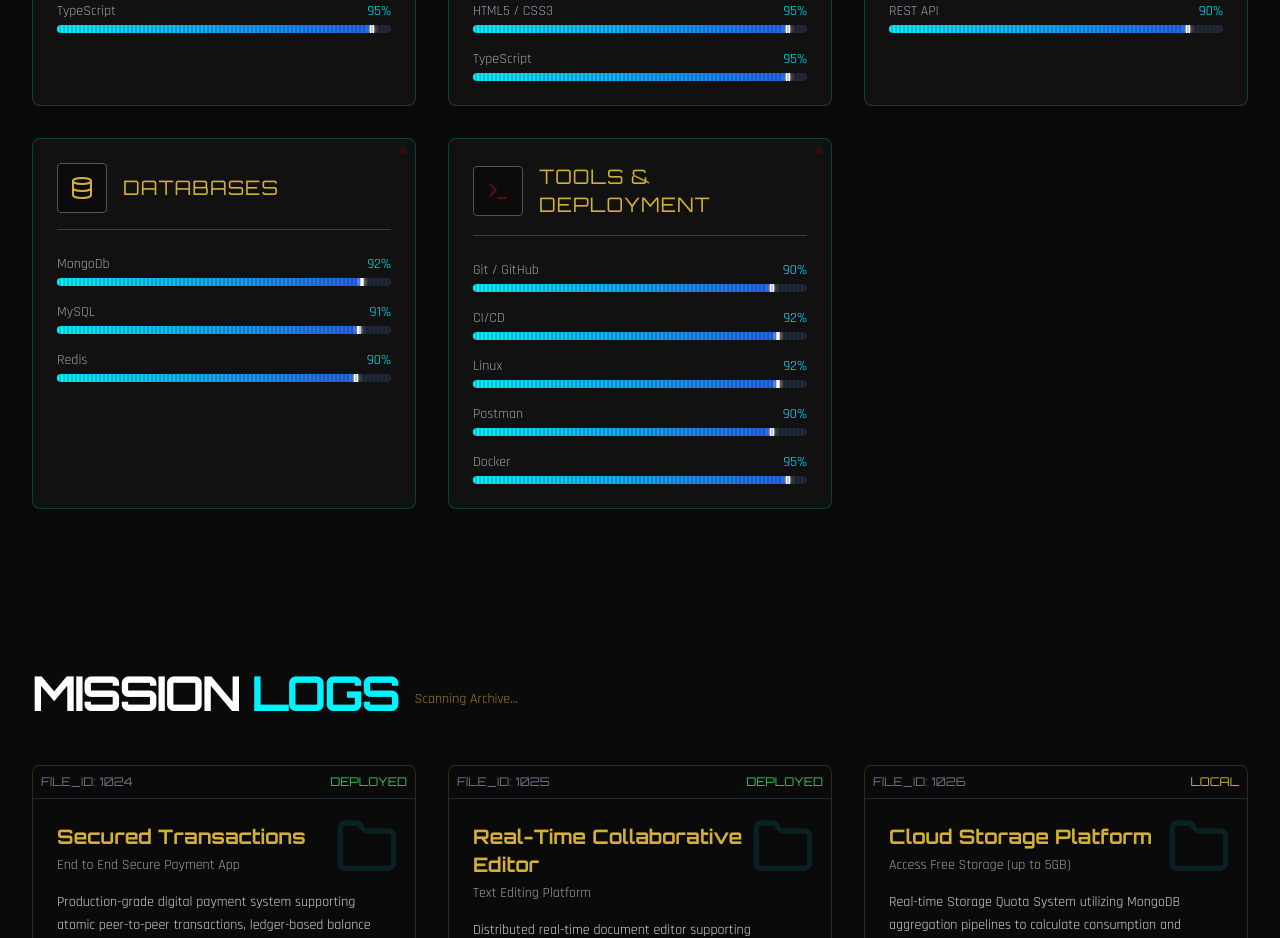
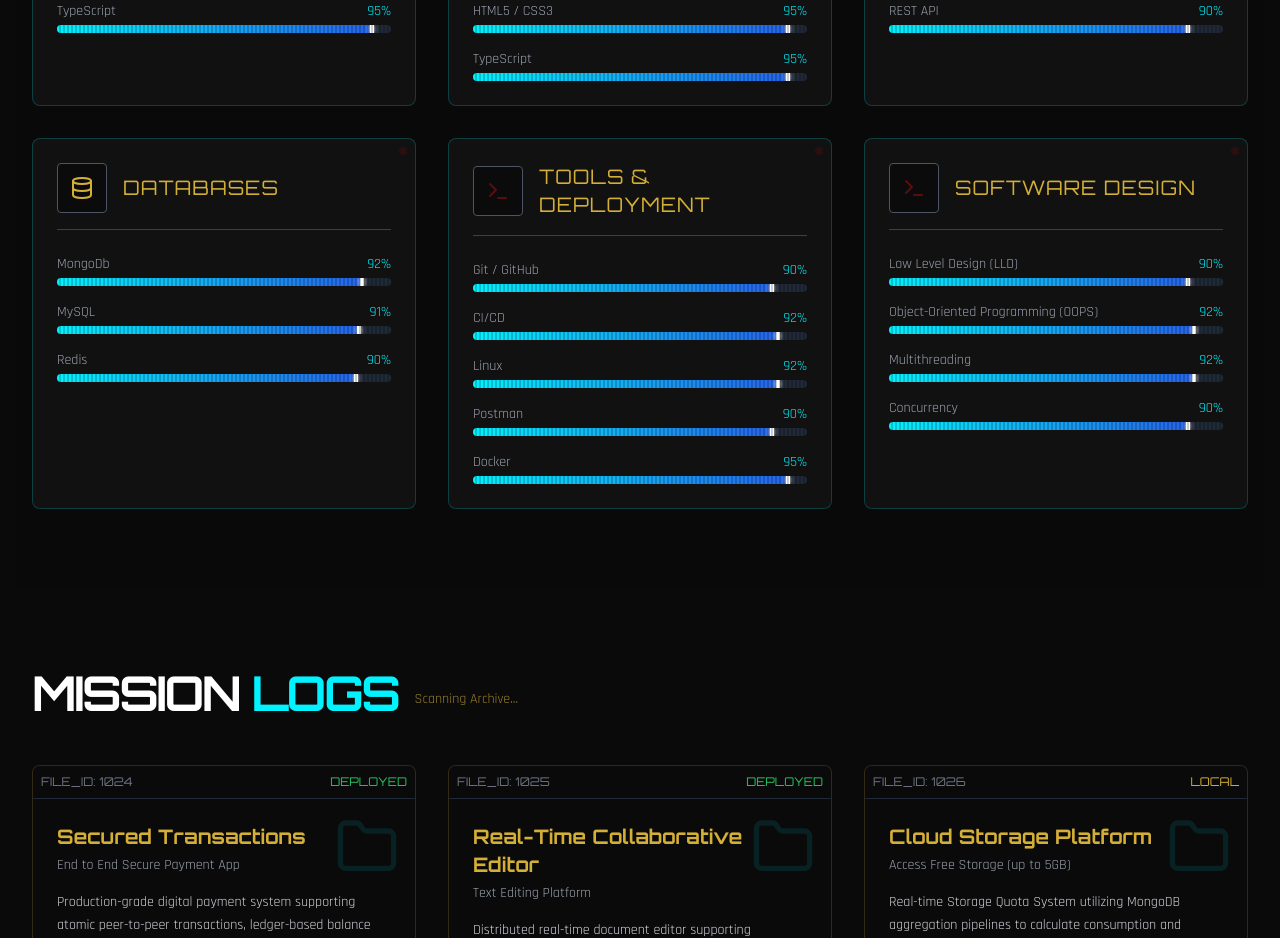
Before and after one commit to Sukhdevvinay/Portfolio, a React (Create React App) app: page / in a window 1280 px wide. Shown: the part 2140-3078 px from the top of the page. Built offline with nearby package versions, Linux system fonts and the light colour scheme.

Commit message:
Add software design skills category to Skills component

```diff
--- a/src/Components/Skills.js
+++ b/src/Components/Skills.js
@@ -53,6 +53,16 @@ const Skills = () => {
                 { name: "Linux", level: 92 },
                 { name: "Postman", level: 90 },
                 { name: "Docker", level: 95 },
+            ]
+        },
+        {
+            name: "SOFTWARE DESIGN",
+            icon: <Terminal className="text-iron-red" />,
+            skills: [
+                { name: "Low Level Design (LLD) ", level: 90 },
+                { name: "Object-Oriented Programming (OOPS)", level: 92 },
+                { name: "Multithreading", level: 92 },
+                { name: "Concurrency", level: 90 },
             ]
         }
     ];
```
